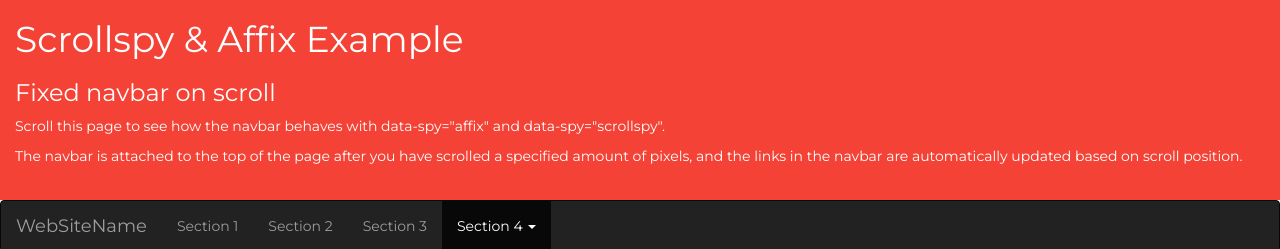
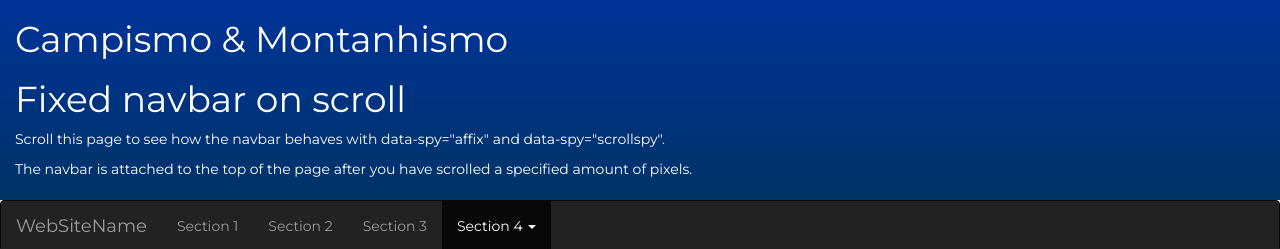
Before and after one commit to Edvunge/Desafio-2---Hirng-Coders-Gama-Academy, a plain HTML site: page index.html in a window 1280 px wide. Shown: the top 249 px of the page. Drawn offline with nearby package versions, Linux system fonts and the light colour scheme; grey boxes are pictures that could not be loaded.

Commit message:
16- sixteen

```diff
--- a/assents/style.css
+++ b/assents/style.css
@@ -67,6 +67,8 @@ nav, article {
  top: 50px;
 }
 
+
+
 footer {
   background-color: rgb(57, 142, 198);
   padding: 10px;
--- a/index.html
+++ b/index.html
@@ -14,12 +14,13 @@
     <link href="./img/logo2.png" rel="icon" type="image/x-icon">
     <title>Campismo & Montanhismo</title>
 </head>
-<body data-spy="scroll" data-target=".navbar" data-offset="50">
-  <div class="container-fluid" style="background-color:#F44336;color:#fff;height:200px;">
-    <h1>Scrollspy & Affix Example</h1>
-    <h3>Fixed navbar on scroll</h3>
+  <!--  background:	rgb(120, 89, 166);  color:rgb(0,0,51); -->
+  <body data-spy="scroll" data-target=".navbar" data-offset="50">
+    <div class="container-fluid" style="background: linear-gradient(to bottom, #003399 0%, #003366 100%); color:RGB(255,255,255);height:200px;">
+    <h1>Campismo & Montanhismo</h1>
+    <h1>Fixed navbar on scroll</h1>
     <p>Scroll this page to see how the navbar behaves with data-spy="affix" and data-spy="scrollspy".</p>
-    <p>The navbar is attached to the top of the page after you have scrolled a specified amount of pixels, and the links in the navbar are automatically updated based on scroll position.</p>
+    <p>The navbar is attached to the top of the page after you have scrolled a specified amount of pixels.</p>
   </div>
 
   <!------------------------------------------------- INICIO DO NAVBAR ------------------------------------------------------->
```
Also changed, not shown: 1 other file.
